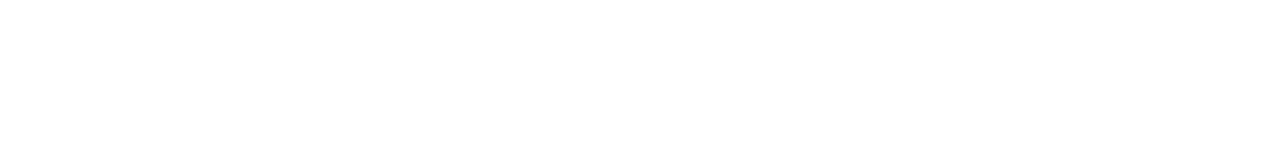
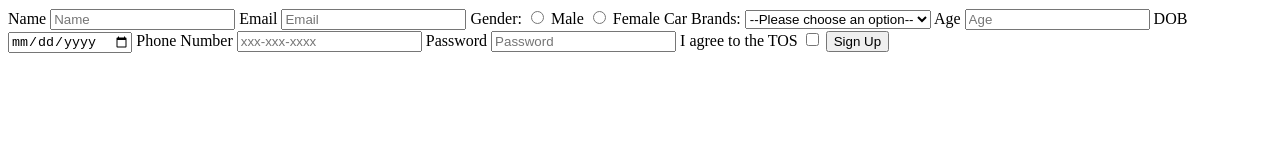
Before and after one commit to acciojob/signup-form-car-Rahulk1k, a website: page main.html in a window 1280 px wide. Drawn offline with Linux system fonts and the light colour scheme.

Commit message:
created a submission

```diff
--- a/main.html
+++ b/main.html
@@ -8,6 +8,45 @@
 
 <body>
 	<!-- the entire body must be written by student -->
+	<form action="#" method="POST">
+        <label for="name">Name</label>
+        <input type="text"  id="name" placeholder="Name" required>
+
+        <label for="email">Email</label>
+        <input type="Email"  id="email" placeholder="Email" required>
+
+        <label>Gender:</label>
+        <label for="gender_m"><input type="radio" id="gender_m" name="gender" value="male" required> Male</label>
+        <label for="gender_f"><input type="radio" id="gender_f" name="gender" value="female" required> Female</label>
+
+        <label for="cars">Car Brands:</label>
+        <select id="cars" name="cars" required>
+            <option value="" disabled selected>--Please choose an option--</option>
+            <option value="toyota">Toyota</option>
+            <option value="honda">Honda</option>
+            <option value="ford">Ford</option>
+            <option value="chevrolet">Chevrolet</option>
+        </select>
+
+        <label for="age">Age</label>
+        <input type="number"  id="age" placeholder="Age" required>
+
+        <label for="dob">DOB</label>
+        <input type="Date"  id="dob" required>
+
+        <label for="tel">Phone Number</label>
+        <input type="tel"  id="tel" placeholder="xxx-xxx-xxxx" >
+
+        <label for="password">Password</label>
+        <input type="Password"  id="password" placeholder="Password" required>
+
+        <label for="tos">I agree to the TOS</label>
+        <input type="checkbox"  id="tos" required>
+
+        <button type="submit">Sign Up</button>
+
+
+      </form>
     <script type="text/javascript" src="./script.js">
 </script>
 
```
